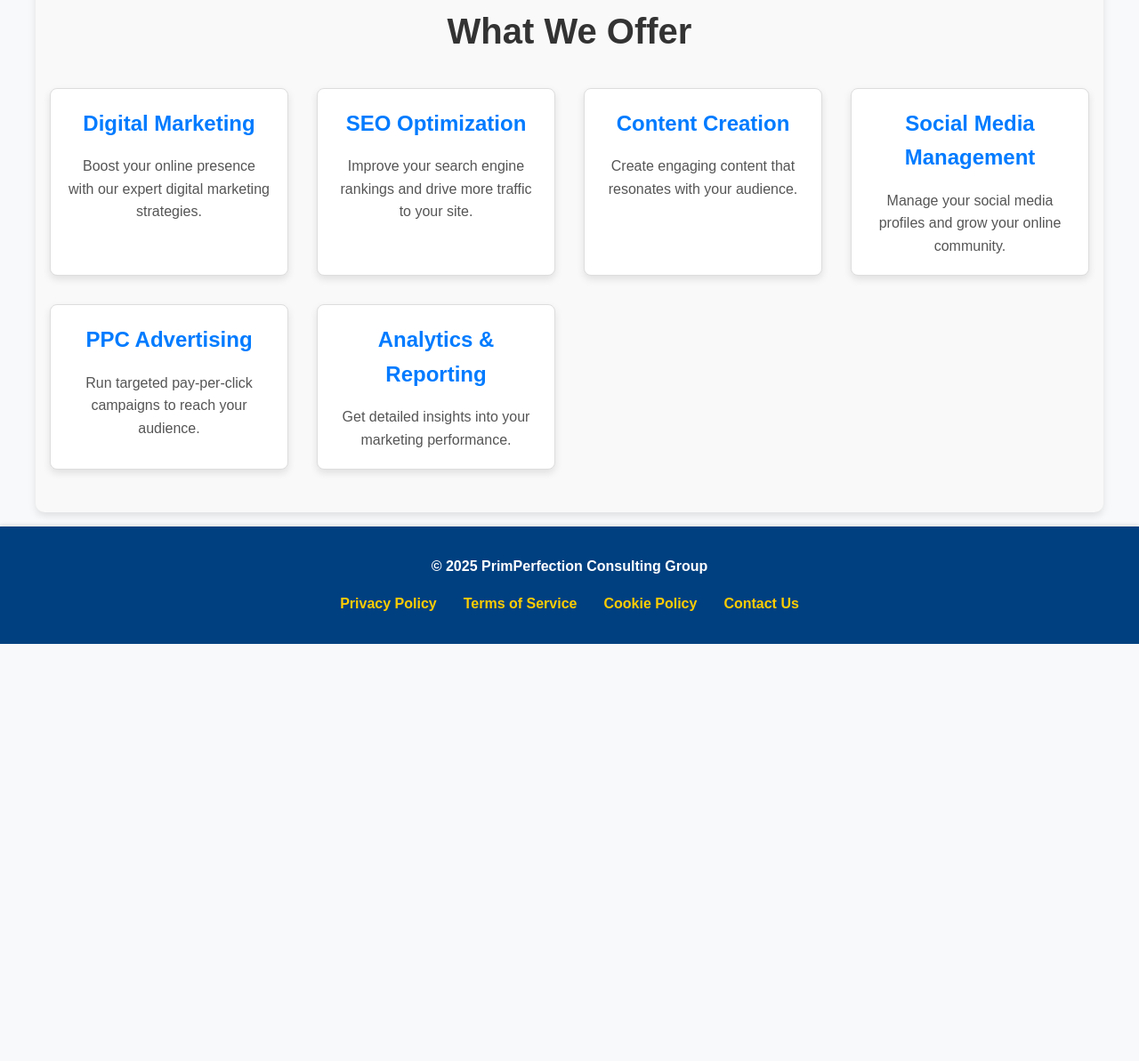
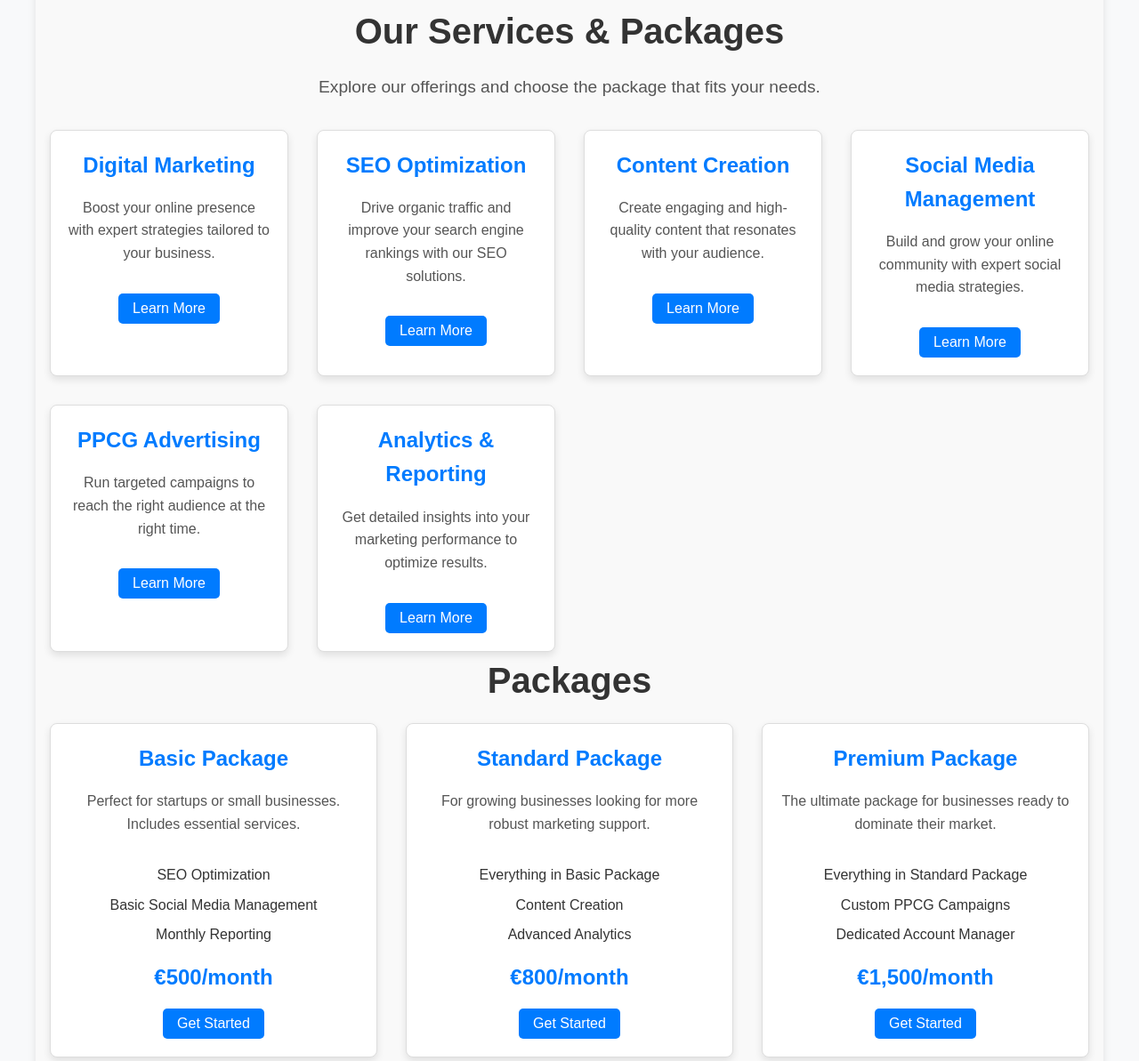
Before and after one commit to IrregularGamer/PPCG-WebSite, a website: page services.html in a window 1280 px wide. Shown: the part 170-1363 px from the top of the page at 89% size. Before the commit the page ends 894 px from the top, so only its background shows below. Drawn offline with Linux system fonts and the light colour scheme; files whose address does not match are found by name.

Commit message:
About us fix

```diff
--- a/css/style.css
+++ b/css/style.css
@@ -256,17 +256,25 @@ nav ul li a:hover,
 
 .services-section h2 {
   font-size: 2.5rem;
-  margin-bottom: 2rem;
+  margin-bottom: 1rem;
   color: #333;
 }
 
-.services-grid {
+.services-section p {
+  font-size: 1.2rem;
+  color: #555;
+  margin-bottom: 2rem;
+}
+
+.services-grid,
+.packages-grid {
   display: grid;
   grid-template-columns: repeat(auto-fit, minmax(250px, 1fr));
   gap: 2rem;
 }
 
-.service {
+.service,
+.package {
   background: #ffffff;
   border: 1px solid #ddd;
   border-radius: 8px;
@@ -275,21 +283,59 @@ nav ul li a:hover,
   transition: transform 0.3s ease, box-shadow 0.3s ease;
 }
 
-.service:hover {
+.service:hover,
+.package:hover {
   transform: translateY(-5px);
   box-shadow: 0 6px 12px rgba(0, 0, 0, 0.2);
 }
 
-.service h3 {
+.service h3,
+.package h3 {
   font-size: 1.5rem;
   color: #007bff;
   margin-bottom: 1rem;
 }
 
-.service p {
+.service p,
+.package p {
   font-size: 1rem;
   color: #555;
   line-height: 1.6;
+}
+
+.package ul {
+  list-style: none;
+  padding: 0;
+  margin: 1rem 0;
+}
+
+.package ul li {
+  font-size: 1rem;
+  color: #333;
+  margin: 0.5rem 0;
+}
+
+.package .price {
+  font-size: 1.5rem;
+  color: #007bff;
+  font-weight: bold;
+  margin: 1rem 0;
+}
+
+.btn {
+  background-color: #007bff;
+  color: #fff;
+  font-size: 1rem;
+  padding: 0.5rem 1rem;
+  border: none;
+  border-radius: 5px;
+  cursor: pointer;
+  transition: background-color 0.3s ease, transform 0.3s ease;
+}
+
+.btn:hover {
+  background-color: #0056b3;
+  transform: scale(1.05);
 }
 
 /* Testimonials Section */
@@ -368,7 +414,11 @@ nav ul li a:hover,
 
 /* About Section */
 .about-section {
-  background: #ffffff;
+  position: relative;
+  z-index: 2;
+  background: rgba(255, 255, 255, 0.95);
+  margin: 2rem auto;
+  backdrop-filter: blur(5px);
   padding: 3rem 1rem;
   margin: 1rem auto;
   max-width: 1000px;
@@ -404,6 +454,27 @@ nav ul li a:hover,
 
 .about-section ul li strong {
   color: #007bff;
+}
+
+/* About Page Background */
+.about-page-background {
+  background: url("../assets/images/singapore.jpg") no-repeat center center
+    fixed;
+  background-size: cover;
+  min-height: 100vh;
+  padding: 2rem;
+  position: relative;
+}
+
+.about-page-background::before {
+  content: "";
+  position: absolute;
+  top: 0;
+  left: 0;
+  right: 0;
+  bottom: 0;
+  background: rgba(0, 0, 0, 0.6);
+  z-index: 1;
 }
 
 /* Policy Section */
--- a/js/script.js
+++ b/js/script.js
@@ -59,7 +59,6 @@ document.addEventListener("DOMContentLoaded", function () {
         adaptiveHeight: true, // Adjust height based on content
       });
     });
-
   } else {
     console.warn("Slick carousel element not found!");
   }
--- a/services.html
+++ b/services.html
@@ -47,39 +47,130 @@
     </header>
     <main>
       <section class="services-section">
-        <h2>What We Offer</h2>
+        <h2>Our Services & Packages</h2>
+        <p>
+          Explore our offerings and choose the package that fits your needs.
+        </p>
         <div class="services-grid">
+          <!-- Service Card 1 -->
           <div class="service">
             <h3>Digital Marketing</h3>
             <p>
-              Boost your online presence with our expert digital marketing
-              strategies.
+              Boost your online presence with expert strategies tailored to your
+              business.
             </p>
+            <button class="btn" onclick="window.location.href='contact.html';">
+              Learn More
+            </button>
           </div>
+          <!-- Service Card 2 -->
           <div class="service">
             <h3>SEO Optimization</h3>
             <p>
-              Improve your search engine rankings and drive more traffic to your
-              site.
+              Drive organic traffic and improve your search engine rankings with
+              our SEO solutions.
             </p>
+            <button class="btn" onclick="window.location.href='contact.html';">
+              Learn More
+            </button>
           </div>
+          <!-- Service Card 3 -->
           <div class="service">
             <h3>Content Creation</h3>
-            <p>Create engaging content that resonates with your audience.</p>
+            <p>
+              Create engaging and high-quality content that resonates with your
+              audience.
+            </p>
+            <button class="btn" onclick="window.location.href='contact.html';">
+              Learn More
+            </button>
           </div>
+          <!-- Service Card 4 -->
           <div class="service">
             <h3>Social Media Management</h3>
             <p>
-              Manage your social media profiles and grow your online community.
+              Build and grow your online community with expert social media
+              strategies.
             </p>
+            <button class="btn" onclick="window.location.href='contact.html';">
+              Learn More
+            </button>
           </div>
+          <!-- Service Card 5 -->
           <div class="service">
-            <h3>PPC Advertising</h3>
-            <p>Run targeted pay-per-click campaigns to reach your audience.</p>
+            <h3>PPCG Advertising</h3>
+            <p>
+              Run targeted campaigns to reach the right audience at the right
+              time.
+            </p>
+            <button class="btn" onclick="window.location.href='contact.html';">
+              Learn More
+            </button>
           </div>
+          <!-- Service Card 6 -->
           <div class="service">
             <h3>Analytics & Reporting</h3>
-            <p>Get detailed insights into your marketing performance.</p>
+            <p>
+              Get detailed insights into your marketing performance to optimize
+              results.
+            </p>
+            <button class="btn" onclick="window.location.href='contact.html';">
+              Learn More
+            </button>
+          </div>
+        </div>
+
+        <h2>Packages</h2>
+        <div class="packages-grid">
+          <!-- Basic Package -->
+          <div class="package">
+            <h3>Basic Package</h3>
+            <p>
+              Perfect for startups or small businesses. Includes essential
+              services.
+            </p>
+            <ul>
+              <li>SEO Optimization</li>
+              <li>Basic Social Media Management</li>
+              <li>Monthly Reporting</li>
+            </ul>
+            <p class="price">€500/month</p>
+            <button class="btn" onclick="window.location.href='contact.html';">
+              Get Started
+            </button>
+          </div>
+          <!-- Standard Package -->
+          <div class="package">
+            <h3>Standard Package</h3>
+            <p>
+              For growing businesses looking for more robust marketing support.
+            </p>
+            <ul>
+              <li>Everything in Basic Package</li>
+              <li>Content Creation</li>
+              <li>Advanced Analytics</li>
+            </ul>
+            <p class="price">€800/month</p>
+            <button class="btn" onclick="window.location.href='contact.html';">
+              Get Started
+            </button>
+          </div>
+          <!-- Premium Package -->
+          <div class="package">
+            <h3>Premium Package</h3>
+            <p>
+              The ultimate package for businesses ready to dominate their
+              market.
+            </p>
+            <ul>
+              <li>Everything in Standard Package</li>
+              <li>Custom PPCG Campaigns</li>
+              <li>Dedicated Account Manager</li>
+            </ul>
+            <p class="price">€1,500/month</p>
+            <button class="btn" onclick="window.location.href='contact.html';">
+              Get Started
+            </button>
           </div>
         </div>
       </section>
```
Also changed, not shown: about.html (+2 -1 lines).
